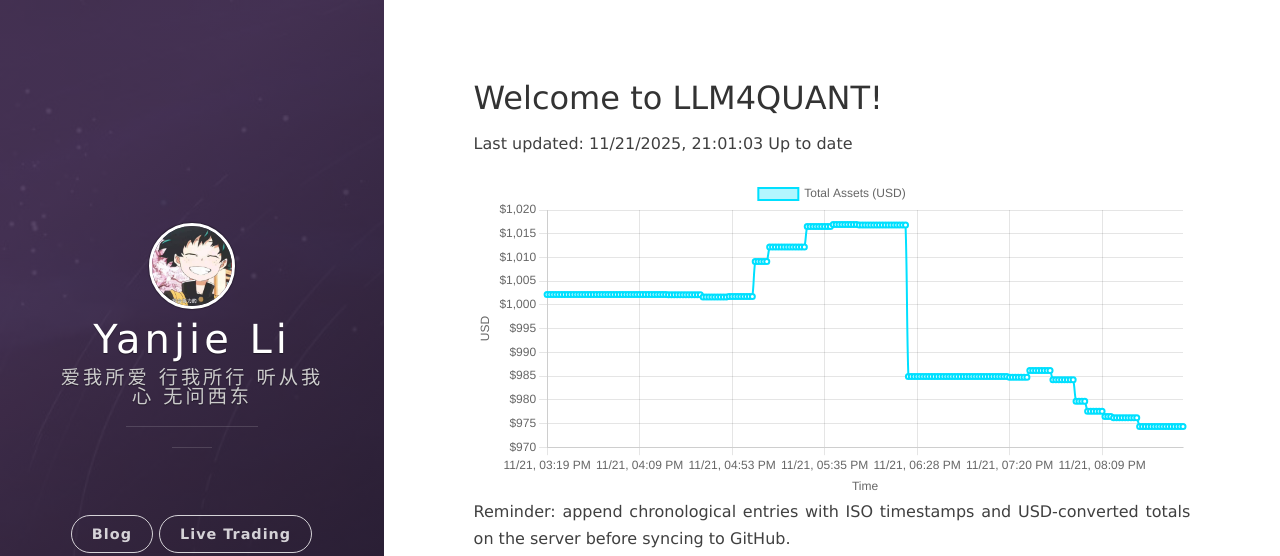
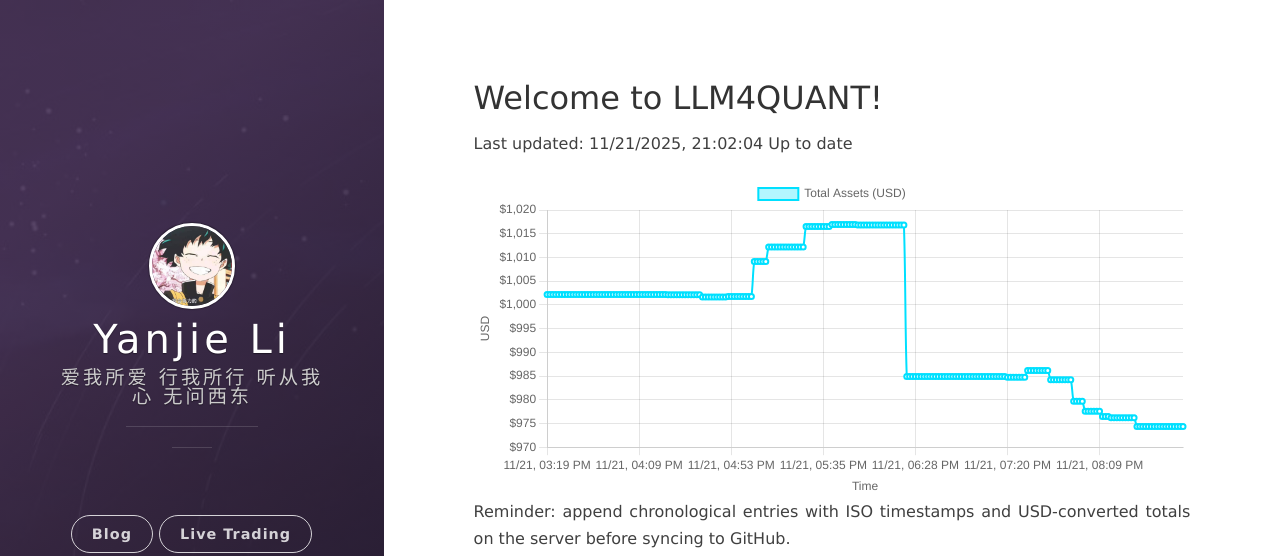
Before and after one commit to leeyegy/leeyegy.github.io, a Jekyll site: the page built from live-trading.html, in a window 1280 px wide. Shown: the top 556 px of the page. Built offline with Jekyll 4.4.1, drawn with Linux system fonts in a browser that asks for light colours; nearby versions of some CDN libraries.

Commit message:
AccountMonitor: update balance history 2025-11-22T05:02:04+08:00

```diff
--- a/assets/data/binance/balance-history.json
+++ b/assets/data/binance/balance-history.json
@@ -1,5 +1,5 @@
 {
-  "generatedAt": "2025-11-22T05:01:03+08:00",
+  "generatedAt": "2025-11-22T05:02:04+08:00",
   "asset": "total_usd_value",
   "history": [
     {
@@ -885,6 +885,10 @@
     {
       "timestamp": "2025-11-22T05:01:03+08:00",
       "totalUsd": 974.36593718
+    },
+    {
+      "timestamp": "2025-11-22T05:02:04+08:00",
+      "totalUsd": 974.36593718
     }
   ]
 }
```
